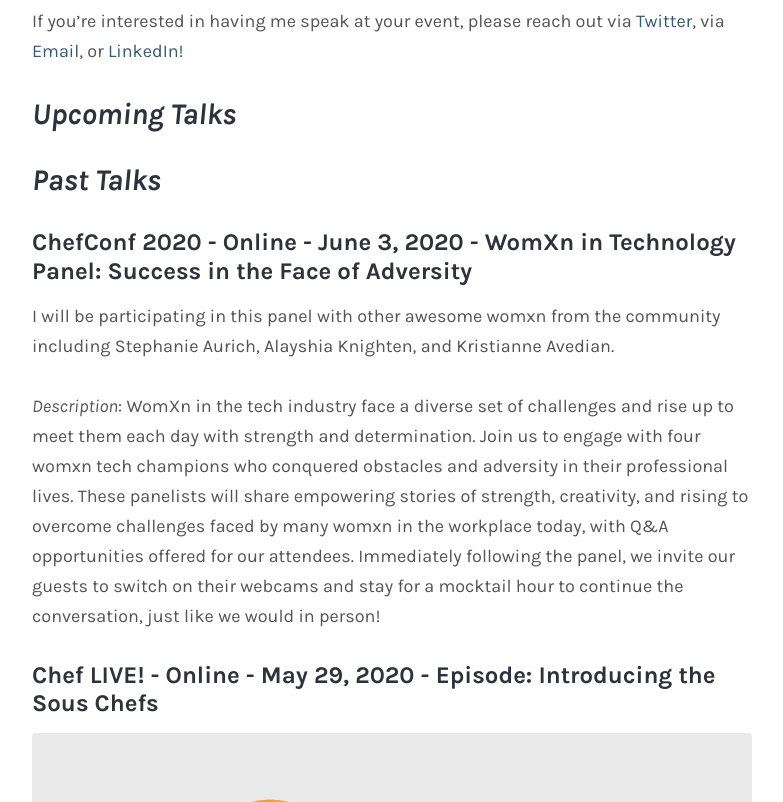
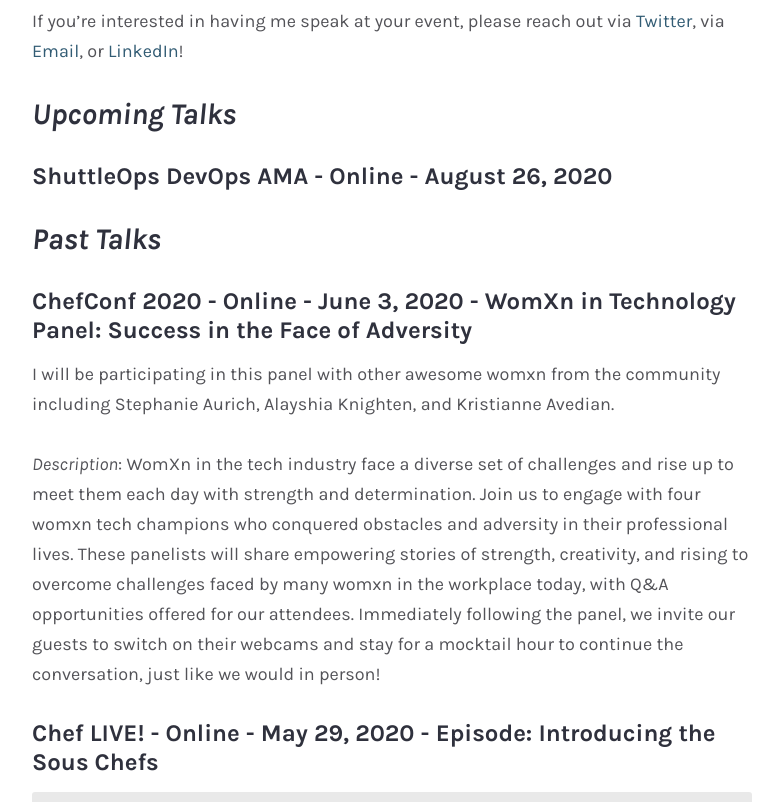
Before and after one commit to bnwoods/bnwoods.github.io, a Jekyll site: the page built from speaking.md, in a window 1280 px wide and 900 px high, scrolled down 975 px, cut to the strip 98-900 px from the top of the window. Shown: the whole strip, without its empty margins (248-1031 px from the left). Built offline with Jekyll 4.4.1, drawn with Linux system fonts in a browser that asks for light colours; some web fonts are replaced.

Commit message:
Add upcoming shuttleops AMA

```diff
--- a/speaking.md
+++ b/speaking.md
@@ -8,7 +8,7 @@
 
 ### _Upcoming Talks_
 
-
+#### ShuttleOps DevOps AMA - Online - August 26, 2020
 
 ### _Past Talks_
 
```
